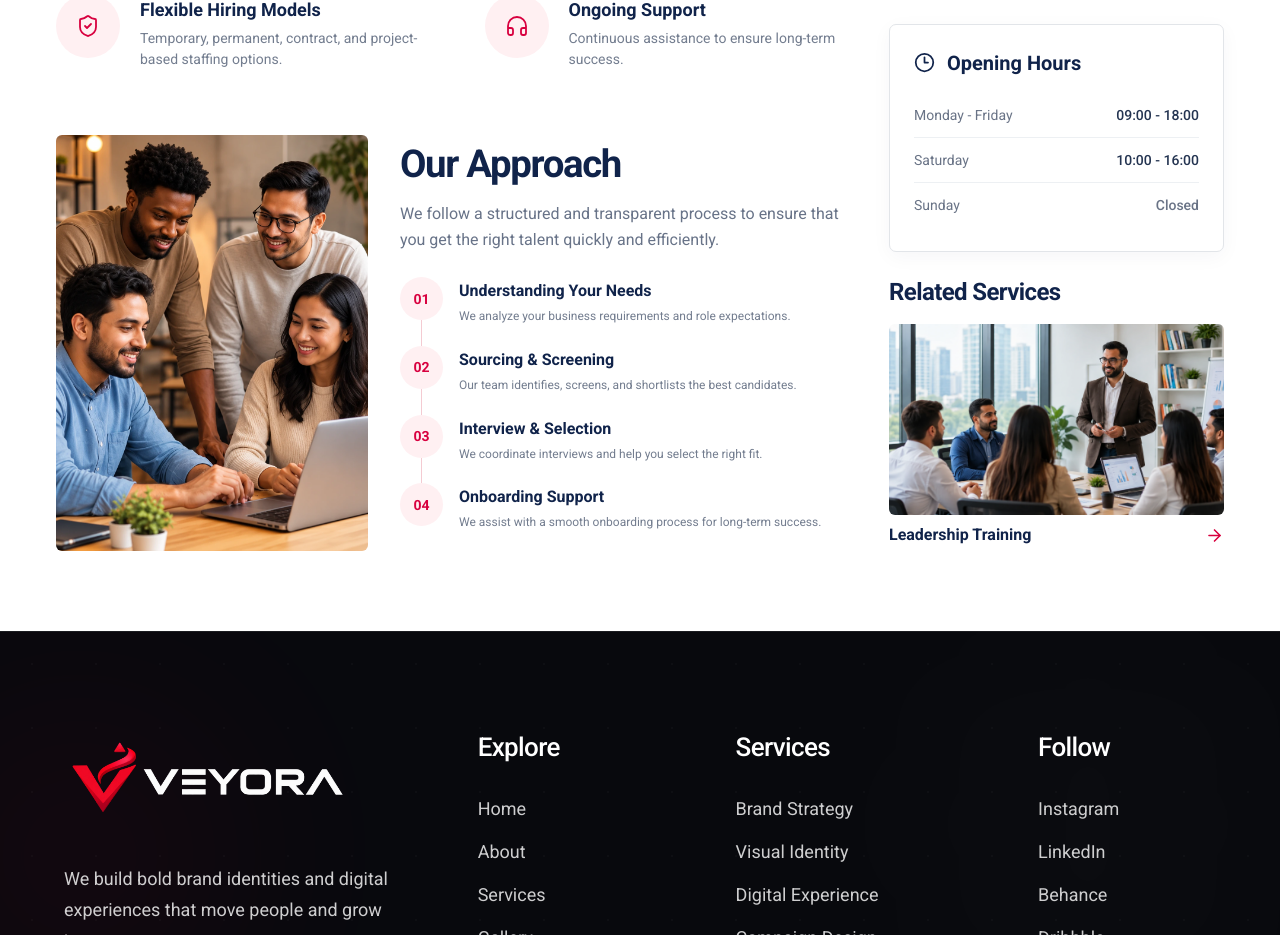
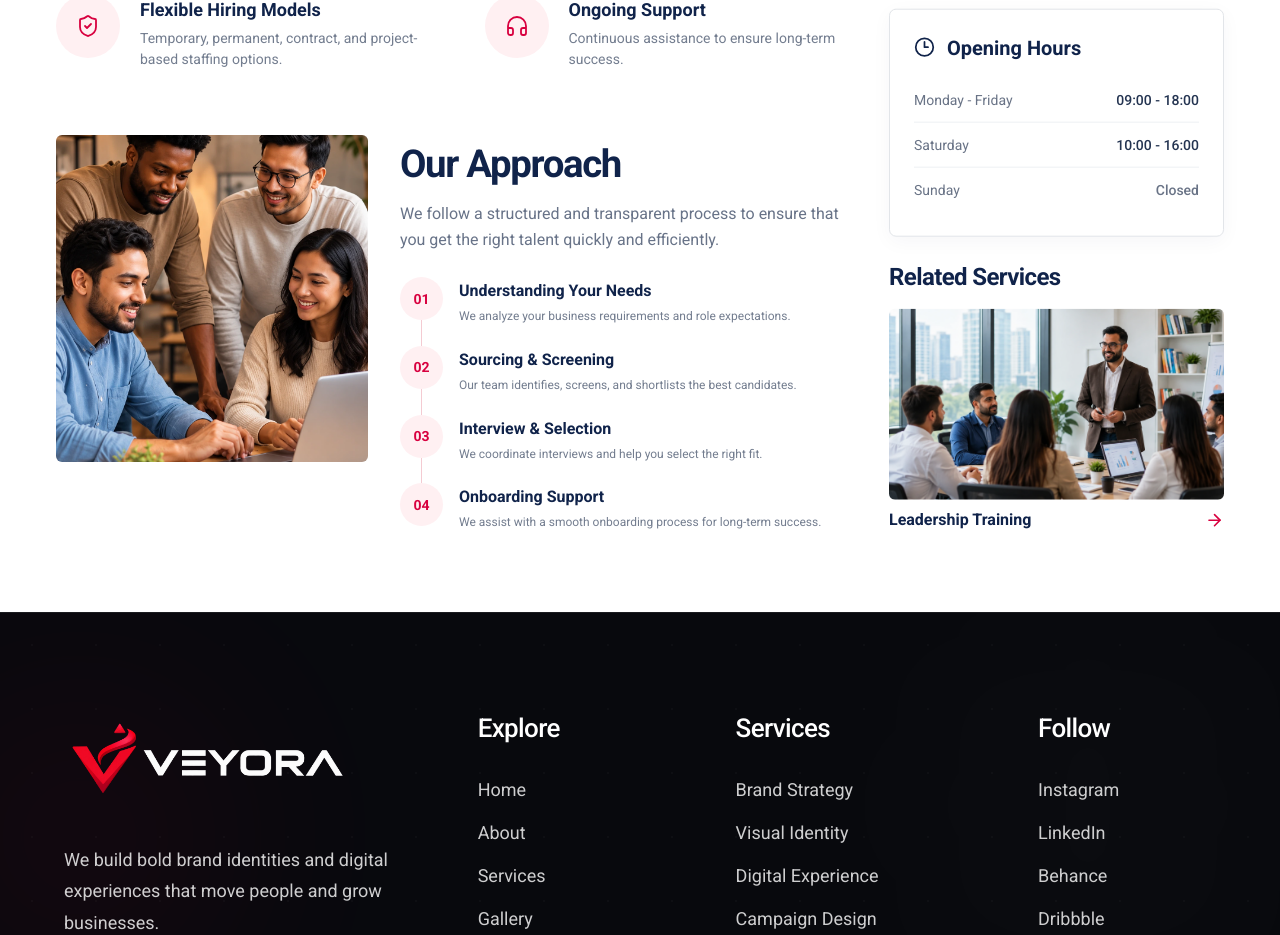
Before and after one commit to rupesh040/veyora, a Next.js app: page /services/brand-strategy in a window 1280 px wide. Shown: the part 1087-2022 px from the top of the page. Built offline with nearby package versions, Linux system fonts and the light colour scheme.

Commit message:
Update project

```diff
--- a/src/components/Hero.tsx
+++ b/src/components/Hero.tsx
@@ -642,7 +642,7 @@ export default function Hero() {
         </motion.div>
 
         <div className="relative z-10 grid min-h-[calc(100vh-80px)] grid-cols-1 items-center lg:grid-cols-[50%_50%] xl:grid-cols-[52%_48%]">
-          <div className="order-1 relative flex w-full items-end justify-center pt-8 sm:pt-10 lg:order-2 lg:h-full lg:pt-0">
+          <div className="order-1 relative flex w-full items-end justify-center  sm:pt-10 lg:order-2 lg:h-full lg:pt-0">
             <div className="relative w-full max-w-[330px] sm:max-w-[420px] md:max-w-[480px] lg:w-full lg:max-w-[680px] xl:max-w-[740px]">
               <motion.div
                 suppressHydrationWarning
--- a/src/components/ServiceDetail.tsx
+++ b/src/components/ServiceDetail.tsx
@@ -251,7 +251,7 @@ function Approach() {
           transition={{
             duration: 0.75,
           }}
-          className="relative aspect-[1.05/1.4] overflow-hidden rounded-[6px]"
+          className="relative aspect-[1.05/1.1] overflow-hidden rounded-[6px]"
         >
           <Image
             src={data.approachImage}
```
